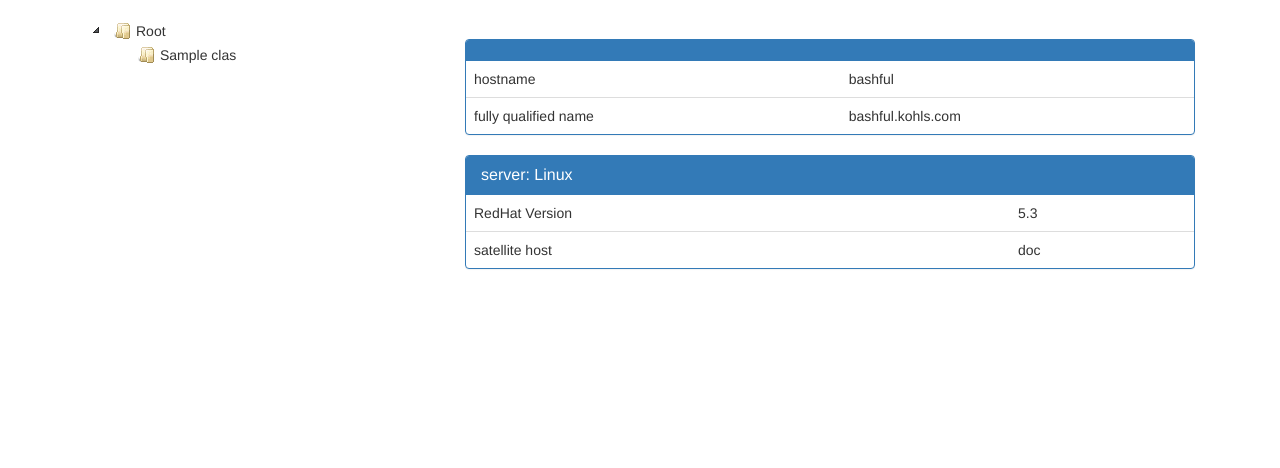
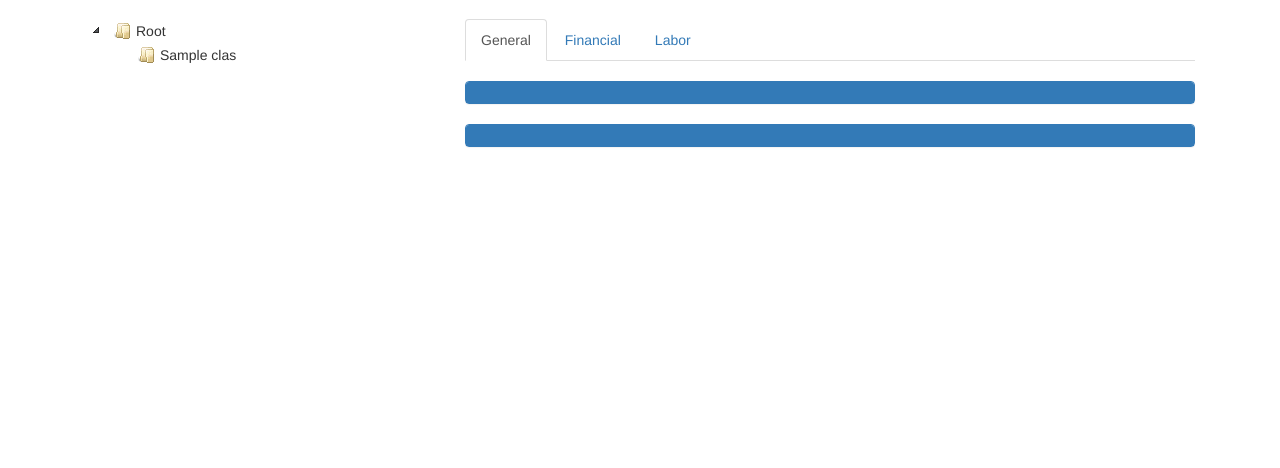
Before and after one commit to davidrubino/cmdb, a PHP site: page /configItem.php in a window 1280 px wide. Shown: the part 51-519 px from the top of the page. Run offline with PHP 8.4, Linux system fonts and the light colour scheme; tables that the repository leaves empty hold one stand-in row (values such as "Sample post").

Commit message:
retrieving all config items properties

```diff
--- a/configItem.php
+++ b/configItem.php
@@ -22,36 +22,44 @@
 		<div class="container">
 			<div class="col-md-4" id="tree"></div>
 			<div class="col-md-8">
+
+				<div class="tabbable">
+					<ul class="nav nav-tabs">
+						<li class="active">
+							<a href="#general" data-toggle="tab">General</a>
+						</li>
+						<li>
+							<a href="#financial" data-toggle="tab">Financial</a>
+						</li>
+						<li>
+							<a href="#labor" data-toggle="tab">Labor</a>
+						</li>
+					</ul>
+
+					<div class="tab-content">
+						<div class="tab-pane active" id="general">
 							<h2 id="name"></h2>
 							<div class="panel panel-primary">
 								<div class="panel-heading">
-						<h3 class="panel-title" id="class-panel"></h3>
+									<h3 class="panel-title" id="class-title"></h3>
 								</div>
-					<table class="table">
-						<tr>
-							<td> hostname </td>
-							<td> bashful </td>
-						</tr>
-						<tr>
-							<td> fully qualified name </td>
-							<td> bashful.kohls.com </td>
-						</tr>
-					</table>
+								<table class="table" id="class-panel"></table>
 							</div>
 							<div class="panel panel-primary">
 								<div class="panel-heading">
-						<h3 class="panel-title">server: Linux</h3>
+									<h3 class="panel-title" id="subclass-title"></h3>
 								</div>
-					<table class="table">
-						<tr>
-							<td> RedHat Version </td>
-							<td> 5.3 </td>
-						</tr>
-						<tr>
-							<td> satellite host </td>
-							<td> doc </td>
-						</tr>
-					</table>
+								<table class="table" id="subclass-panel"></table>
+							</div>
+						</div>
+
+						<div class="tab-pane" id="financial">
+							<h2>Financial</h2>
+						</div>
+						<div class="tab-pane" id="labor">
+							<h2>Labor</h2>
+						</div>
+					</div>
 				</div>
 			</div>
 		</div>
--- a/db_connect.php
+++ b/db_connect.php
@@ -4,9 +4,8 @@
 	$conn = null;
 	try {
 		$conn = new PDO("mysql:host=$servername;dbname=$dbname", $username, $password);
-		// set the PDO error mode to exception
+		$conn->setAttribute(PDO::ATTR_EMULATE_PREPARES, false);
 		$conn -> setAttribute(PDO::ATTR_ERRMODE, PDO::ERRMODE_EXCEPTION);
-		//echo "Connected successfully";
 	} catch(PDOException $e) {
 		echo "Connection failed: " . $e -> getMessage();
 	}
@@ -15,7 +14,6 @@
 
 function closeConnection($conn) {
 	$conn = null;
-	//echo "Connection stopped";
 	return $conn;
 }
 
--- a/menu.php
+++ b/menu.php
@@ -9,7 +9,7 @@
 				<span class="icon-bar"></span>
 			</button>
 		</div>
-		<div id="navbar" class="navbar-collapse collapse">
+		<div id="navbar" class="navbar-collapse collapse" role="navigation">
 			<ul class="nav navbar-nav" id="#menu">
 				<li>
 					<a href="index.php">Home</a>
```
Also changed, not shown: db_loadClassProperties.php (added, +33 -0 lines), db_loadConfigItemProperties.php (added, +33 -0 lines), db_loadMap.php (deleted, +0 -27 lines), tree.js (+39 -17 lines). Lines whose indentation alone changed are shown as unchanged.
